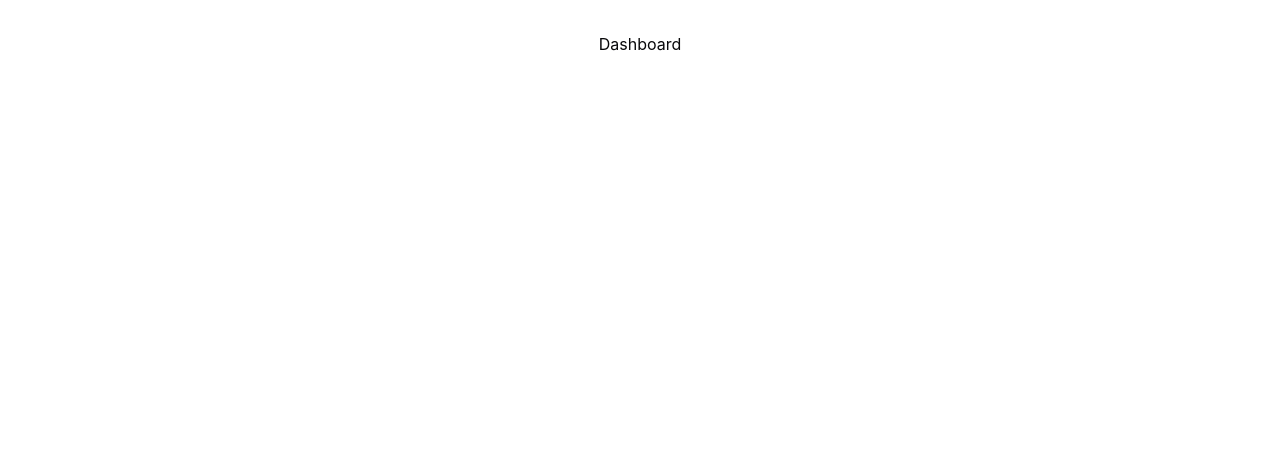
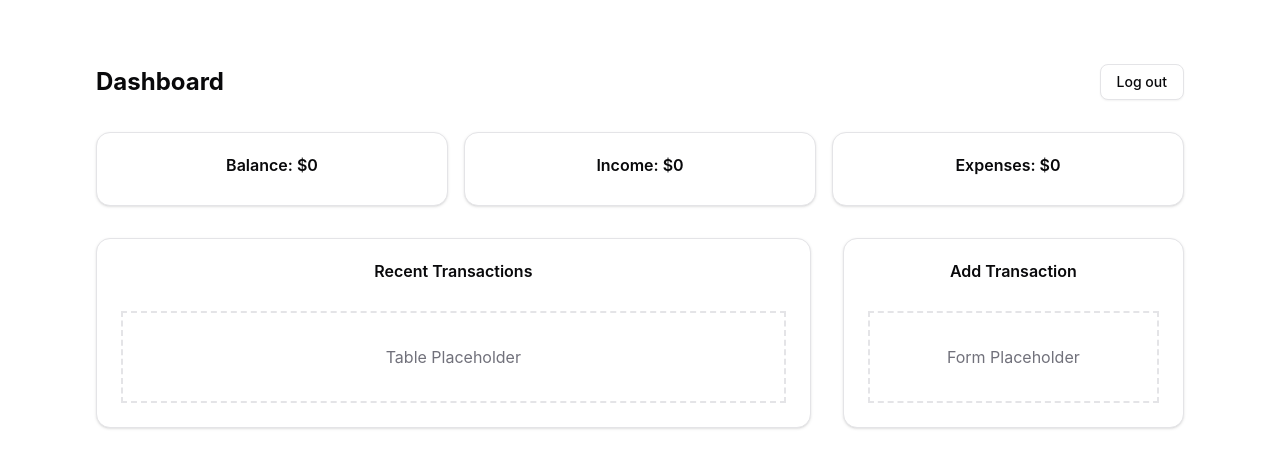
Before and after one commit to anasahmd/fintrack, a React app in the folder frontend/: page / in a window 1280 px wide. Shown: the top 468 px of the page. Built offline with nearby package versions, Linux system fonts and the light colour scheme; no server answers; sample sign-in values are in the browser's storage; the HTML template or start-up script is replaced by a standard one.

Commit message:
Add seeding data and Demo dashboard

```diff
--- a/frontend/src/pages/Dashboard.jsx
+++ b/frontend/src/pages/Dashboard.jsx
@@ -1,7 +1,89 @@
-import React from 'react';
+import { useState, useEffect } from 'react';
+import transactionService from '@/services/transactions';
+import { Button } from '@/components/ui/button';
+import { Card, CardContent, CardHeader, CardTitle } from '@/components/ui/card';
 
-const Dashboard = () => {
-	return <div>Dashboard</div>;
+const Dashboard = ({ user, handleLogout }) => {
+	const [transactions, setTransactions] = useState([]);
+
+	// 1. Fetch the data
+	useEffect(() => {
+		transactionService.getAll().then((data) => setTransactions(data));
+	}, []);
+
+	// 2. Derive the totals instantly
+	const income = transactions
+		.filter((t) => t.type === 'Income')
+		.reduce((acc, t) => acc + t.amount, 0);
+
+	const expense = transactions
+		.filter((t) => t.type === 'Expense')
+		.reduce((acc, t) => acc + Math.abs(t.amount), 0);
+
+	const balance = income - expense;
+
+	return (
+		<div className="p-4 md:p-8 max-w-6xl mx-auto space-y-8">
+			{/* Top Header */}
+			<div className="flex justify-between items-center">
+				<h1 className="text-2xl font-bold">Dashboard</h1>
+				<Button variant="outline" onClick={handleLogout}>
+					Log out
+				</Button>
+			</div>
+
+			{/* Summary Cards (3 Columns on Desktop, 1 on Mobile) */}
+			<div className="grid grid-cols-1 md:grid-cols-3 gap-4">
+				<Card>
+					<CardHeader>
+						<CardTitle>Balance: ${balance}</CardTitle>
+					</CardHeader>
+				</Card>
+				<Card>
+					<CardHeader>
+						<CardTitle>Income: ${income}</CardTitle>
+					</CardHeader>
+				</Card>
+				<Card>
+					<CardHeader>
+						<CardTitle>Expenses: ${expense}</CardTitle>
+					</CardHeader>
+				</Card>
+			</div>
+
+			{/* Main Layout Grid */}
+			<div className="grid grid-cols-1 lg:grid-cols-3 gap-8">
+				{/* LEFT SIDE (2/3 Width): The Table */}
+				<div className="lg:col-span-2">
+					<Card>
+						<CardHeader>
+							<CardTitle>Recent Transactions</CardTitle>
+						</CardHeader>
+						<CardContent>
+							<div className="p-8 text-center text-zinc-500 border-2 border-dashed">
+								Table Placeholder
+							</div>
+						</CardContent>
+					</Card>
+				</div>
+
+				{/* RIGHT SIDE (1/3 Width): The Form */}
+				<div className="lg:col-span-1">
+					<Card>
+						<CardHeader>
+							<CardTitle>Add Transaction</CardTitle>
+						</CardHeader>
+						<CardContent>
+							{/* Your input fields and submit button go here! */}
+							<div className="p-8 text-center text-zinc-500 border-2 border-dashed">
+								Form Placeholder
+							</div>
+						</CardContent>
+					</Card>
+				</div>
+			</div>
+		</div>
+	);
 };
 
 export default Dashboard;
--- a/frontend/src/pages/Login.jsx
+++ b/frontend/src/pages/Login.jsx
@@ -21,8 +21,6 @@ const Login = ({ setUser }) => {
 
 	const handleLogin = async (event) => {
 		event.preventDefault();
-
-		console.log('click');
 
 		try {
 			const user = await loginService.login({
```
Also changed, not shown: 2 other files (tests, documents, lock files or other folders).
